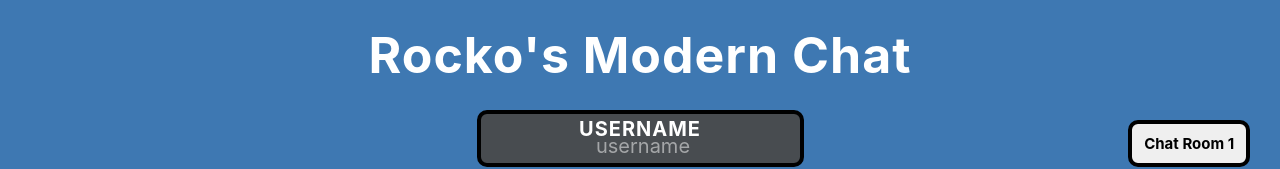
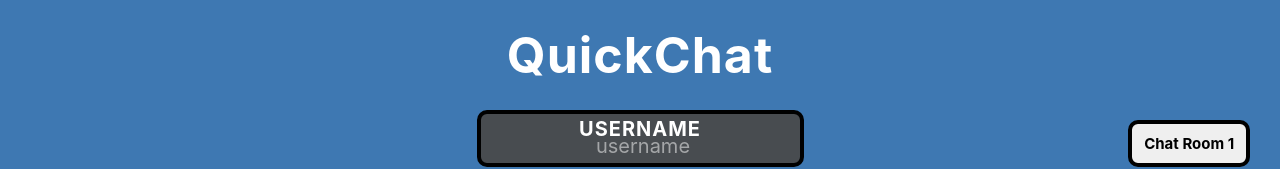
Before and after one commit to wadebutler/projectFive, a React (Create React App) app: page / in a window 1280 px wide. Shown: the top 169 px of the page. Built offline with nearby package versions, Linux system fonts and the light colour scheme; no server answers; the database is empty.

Commit message:
updated name

```diff
--- a/public/index.html
+++ b/public/index.html
@@ -24,7 +24,7 @@
       work correctly both with client-side routing and a non-root public URL.
       Learn how to configure a non-root public URL by running `npm run build`.
     -->
-    <title>Rocko's Modern Chat</title>
+    <title>QuickChat</title>
   </head>
   <body>
     <noscript>You need to enable JavaScript to run this app.</noscript>
--- a/src/Component/Header.js
+++ b/src/Component/Header.js
@@ -5,7 +5,7 @@ class Header extends Component {
         // console.log(this.props)
         return (
             <header>
-                <h1>Rocko's Modern Chat</h1>
+                <h1>QuickChat</h1>
 
             </header>
         )
```
